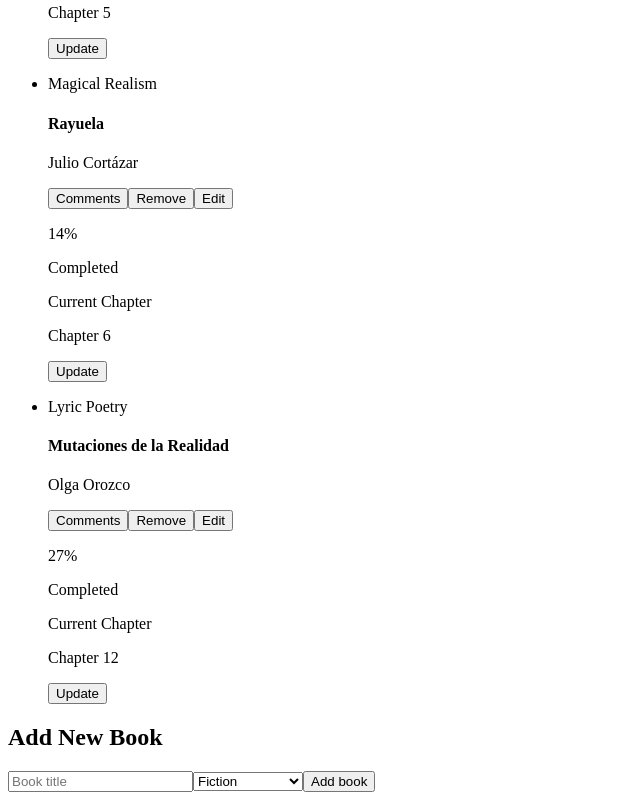
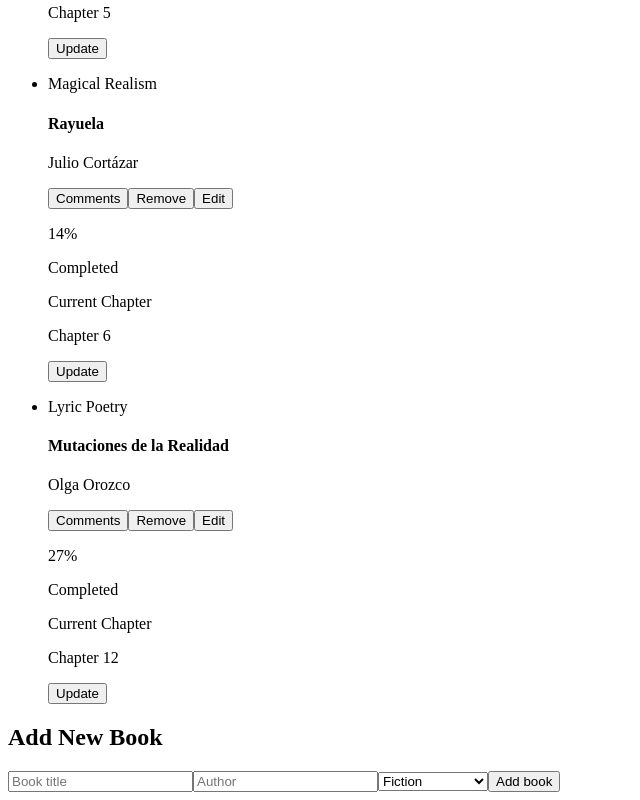
Before and after one commit to notlfish/bookstore, a React (Create React App) app: page / in a window 1280 px wide. Shown: the part 366-1166 px from the top of the page, without its empty margins (0-640 px from the left). Built offline with nearby package versions, Linux system fonts and the light colour scheme.

Commit message:
Add author input field to AddBookForm component

```diff
--- a/src/components/AddBookForm.js
+++ b/src/components/AddBookForm.js
@@ -5,6 +5,7 @@
     <h2>Add New Book</h2>
     <form className="add-book-form">
       <input type="text" placeholder="Book title" />
+      <input type="text" placeholder="Author" />
       <select placeholder="Category">
         <option value="Fiction">Fiction</option>
         <option value="Fantasy">Fantasy</option>
```
